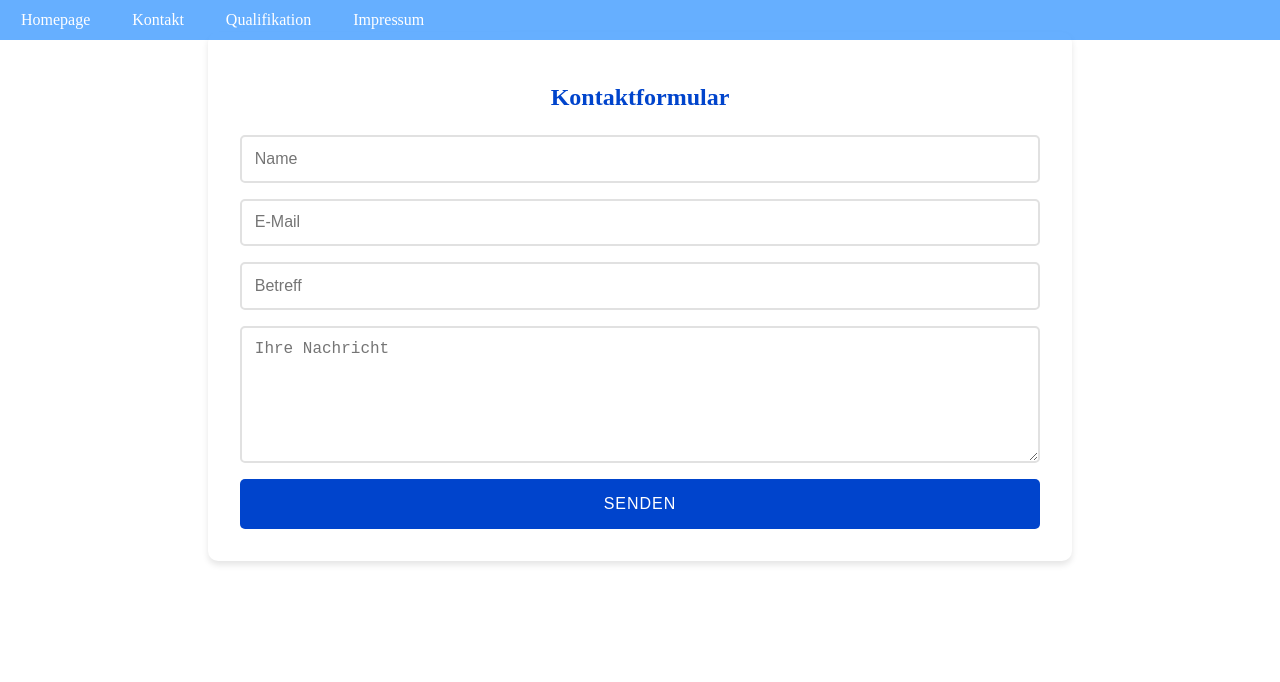
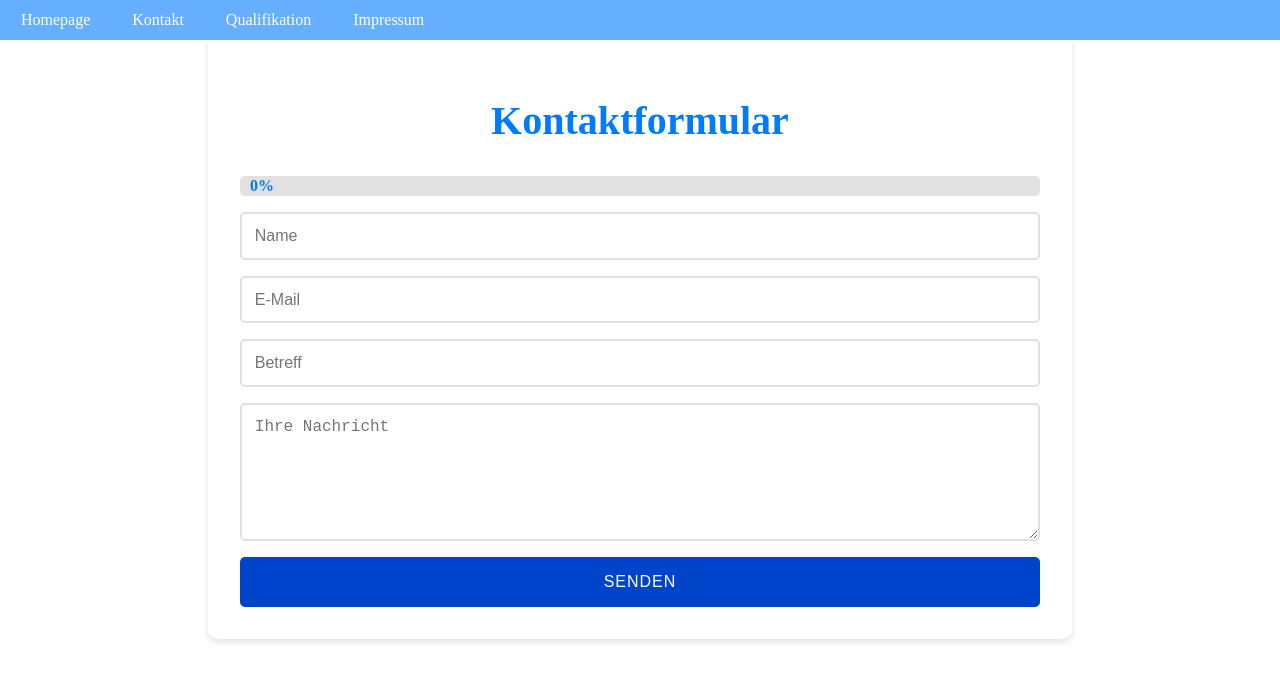
Before and after one commit to Jonasph7/nuxt_web_engineering, a Nuxt app: page /contactform in a window 1280 px wide. Shown: the top 682 px of the page. Built offline with nearby package versions, Linux system fonts and the light colour scheme.

Commit message:
"Bewerben" Knopf  funktionstüchtig.

```diff
--- a/pages/contactform.vue
+++ b/pages/contactform.vue
@@ -3,6 +3,11 @@
 <template>
   <div class="contact-form-container">
     <h2>Kontaktformular</h2>
+    <div class="progress-container">
+      <div class="progress-bar" :style="{ width: progress + '%' }">
+        <span class="progress-percent" :style="{ 'color': progress > 0 ? 'white' : '#007BFF' }">{{ progress.toFixed(0) }}%</span>
+      </div>
+    </div>
     <form @submit.prevent="onSubmit" class="contact-form">
       <input type="text" v-model="form.name" placeholder="Name" required />
       <input type="email" v-model="form.email" placeholder="E-Mail" required />
@@ -23,14 +28,21 @@
         email: '',
         subject: '',
         message: ''
+      },
+    };
+  },
+  computed: {
+    progress() {
+      let filledFields = 0;
+      for (const key in this.form) {
+        if (this.form[key] !== '') filledFields++;
       }
-      };
+      return (filledFields / Object.keys(this.form).length) * 100;
+    }
   },
   methods: {
     onSubmit() {
-        // Hier könnten Sie die Validierung erweitern und die Daten absenden
       console.log('Formulardaten:', this.form);
-        // Reset Form
       this.form = { name: '', email: '', subject: '', message: '' };
       alert('Vielen Dank für Ihre Nachricht!');
     }
@@ -49,9 +61,37 @@
 }
 
 .contact-form-container h2 {
+  font-size: 2.5rem;
+  color: #007BFF;
   text-align: center;
-    color: #0044cc;
-    margin-bottom: 1.5rem;
+  margin-bottom: 2rem;
+}
+
+.progress-container {
+  position: relative;
+  width: 100%;
+  background-color: #e1e1e1;
+  border-radius: 5px;
+  height: 20px;
+  margin-bottom: 1rem;
+}
+
+.progress-bar {
+  height: 100%;
+  background-color: #007BFF;
+  width: 0;
+  border-radius: 5px;
+  transition: width 0.3s ease-in-out;
+}
+
+.progress-percent {
+  font-size: 1rem;
+  font-weight: bold;
+  position: absolute;
+  left: 10px; /* Geändert von 0 auf 10px um sicherzustellen, dass es innerhalb des Balkens beginnt */
+  top: 50%;
+  transform: translateY(-50%);
+  color: #007BFF; /* Geändert zu einer Farbe, die sichtbar ist, wenn der Fortschritt 0% beträgt */
 }
 
 .contact-form {
@@ -66,6 +106,13 @@
   border: 2px solid #e1e1e1;
   border-radius: 5px;
   font-size: 1rem;
+}
+
+.contact-form input:focus,
+.contact-form textarea:focus {
+  border-color: #0044cc;
+  outline: none;
+  box-shadow: 0 0 0 3px rgba(0, 68, 204, 0.2);
 }
 
 .contact-form button {
@@ -91,11 +138,4 @@
 .contact-form button:active {
   transform: translateY(1px);
 }
-
-  .contact-form input:focus,
-  .contact-form textarea:focus {
-    border-color: #0044cc;
-    outline: none;
-    box-shadow: 0 0 0 3px rgba(0, 68, 204, 0.2);
-  }
 </style>
--- a/pages/index.vue
+++ b/pages/index.vue
@@ -37,10 +37,10 @@
   </ul>
 </section>
 
-<section id="contact-us">
-  <h2>Bereit für neue Herausforderungen? Jetzt bewerben und Teil unseres Teams werden!</h2>
-  <button class="button-home-styling">JETZT BEWERBEN!</button>
-</section>
+<section id="bewerbung">
+    <h2>Bereit für neue Herausforderungen? Jetzt bewerben und Teil unseres Teams werden!</h2>
+    <button @click="navigateToQualificationForm" class="button-home-styling">JETZT BEWERBEN!</button>
+  </section>
 
 </div>
 </template>
@@ -48,6 +48,7 @@
 <script>
 export default {
   name: "Home",
+
 
   data() {
     return {
@@ -73,6 +74,9 @@ export default {
     },
     prevSlide() {
       this.currentSlide = (this.currentSlide + this.images.length - 1) % this.images.length;
+    },
+    navigateToQualificationForm() {
+      this.$router.push('/qualificationform');
     }
   }
 };
@@ -170,18 +174,31 @@ button.next { right: 10px; }
   color: #1C1D18;
 }
 
+#bewerbung {
+  display: flex;
+  flex-direction: column;
+  align-items: center;
+  justify-content: center;
+  text-align: center;
+  padding-top: 30px;
+  padding-bottom: 30px;
+  background-color: #F7F7F7;
+  color: #1C1D18;
+}
+
 .button-home-styling {
-  color: #1C1D18;
-  border-color: #1C1D18;
-  background-color: transparent;
-  padding: 10px 20px;
+  color: #FFF;
+  background-color: #1C1D18;
+  border: none;
+  padding: 15px 30px;
   border-radius: 8px;
   cursor: pointer;
   font-weight: bold;
+  text-transform: uppercase;
+  transition: background-color 0.3s ease;
 }
 
 .button-home-styling:hover {
-  color: white;
-  background-color: #1C1D18;
+  background-color: #333;
 }
 </style>
--- a/pages/qualificationform.vue
+++ b/pages/qualificationform.vue
@@ -4,7 +4,7 @@
 
 <template>
 <div class="qualifications-form">
-  <h2>Bewerbungsformular für Systemadministrator</h2>
+  <h2>Bewerbungsformular zum Systemadministrator (m,w,d)</h2>
 
 
   <div class="logo-container">
```
Lines whose indentation alone changed are shown as unchanged.
